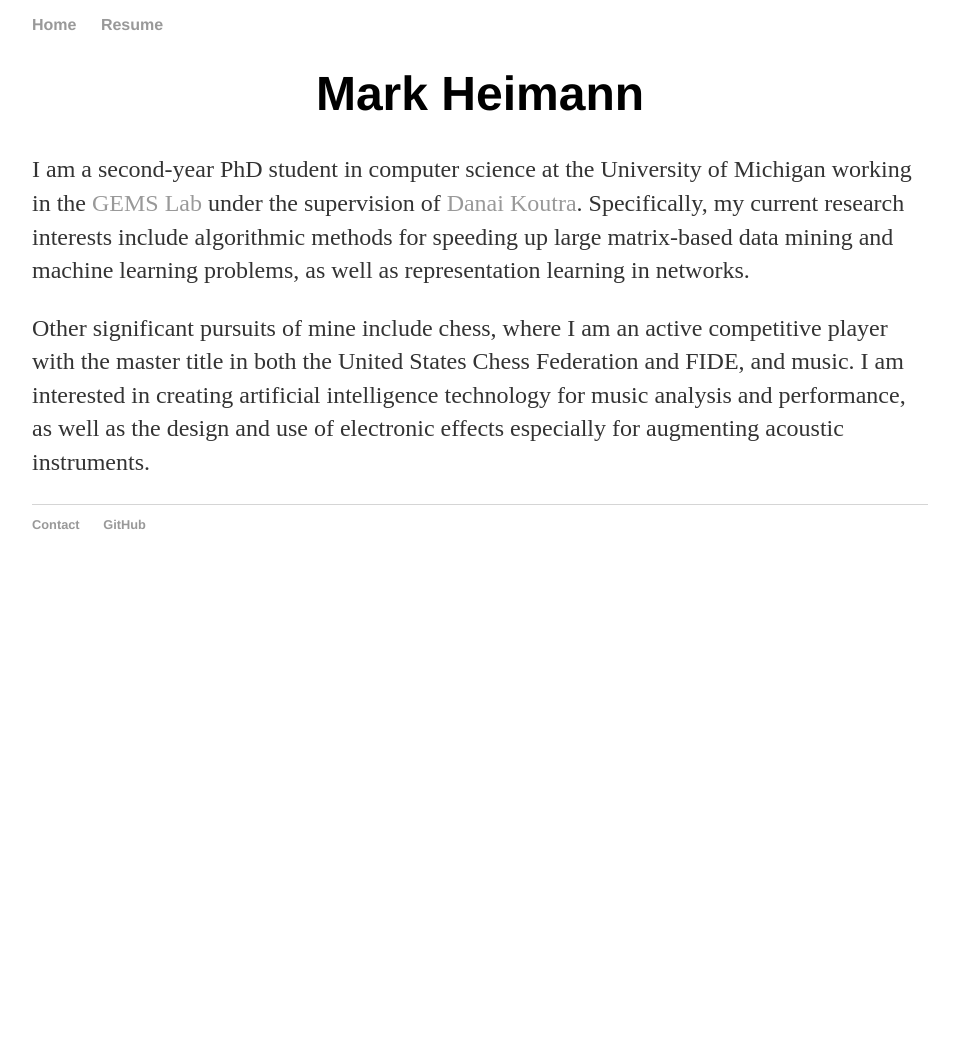
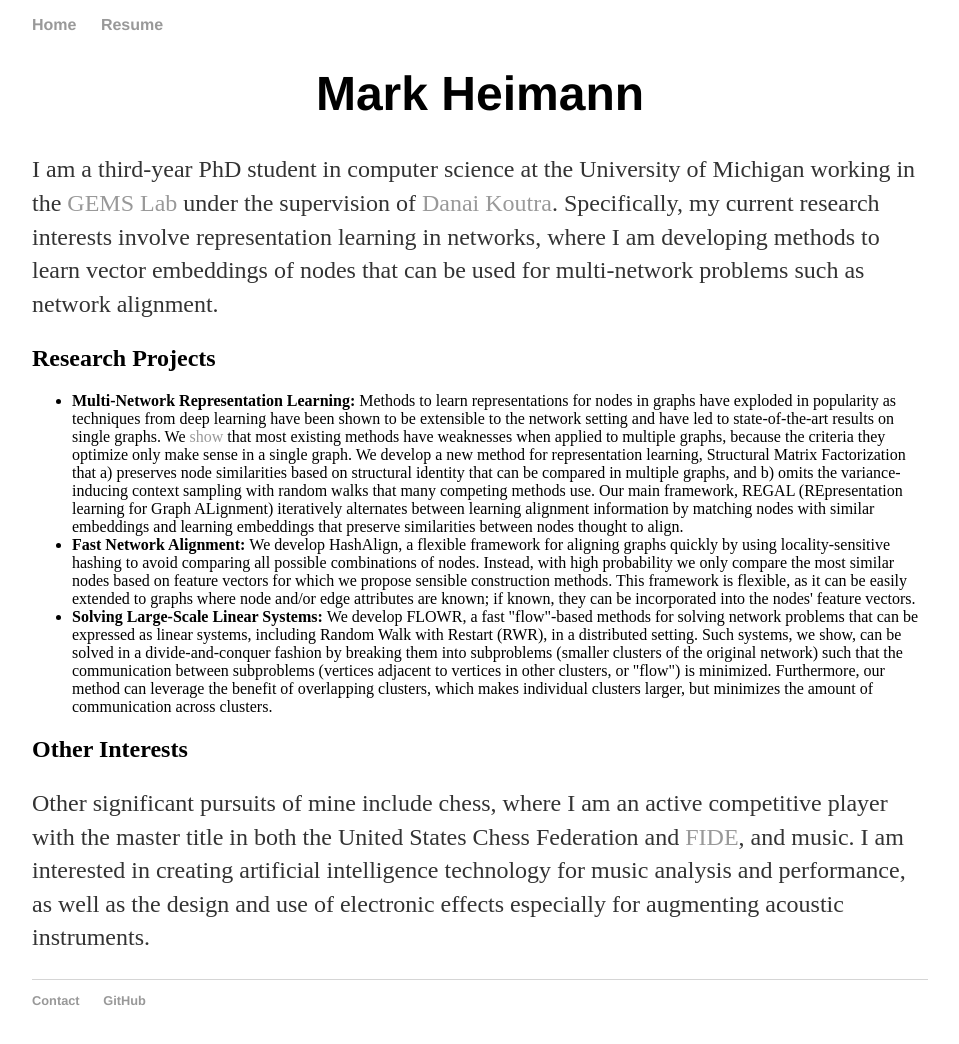
Before and after one commit to markheimann/markheimann.github.io, a Jekyll site: the page built from index.html, in a window 1280 px wide, cut to the strip 192-1260 px from the top of the page. Shown: the top 1044 px of the strip, without its empty margins (160-1119 px from the left). Built offline with Jekyll 4.4.1, drawn with Linux system fonts in a browser that asks for light colours; before the commit the page ends 900 px from its top, so only the background shows below that.

Commit message:
updated project info, resume

```diff
--- a/_layouts/default.html
+++ b/_layouts/default.html
@@ -5,7 +5,7 @@
       <nav>
           <ul>
               <li><a href="/">Home</a></li>
-              <li><a href="https://dl.dropboxusercontent.com/s/2c5j1of121p0mmx/MarkHeimann_Resume.doc?dl=0">Resume</a></li>
+              <li><a href="https://www.dropbox.com/s/8ii1w0gs0sjnkix/MarkHeimann_Resume.pdf?dl=0">Resume</a></li>
           </ul>
       </nav>
 
--- a/index.html
+++ b/index.html
@@ -3,7 +3,22 @@ layout: default
 title: Mark Heimann
 ---
 <div class="blurb">
-    <p>I am a second-year PhD student in computer science at the University of Michigan working in the <a href="http://web.eecs.umich.edu/~dkoutra/group/index.html">GEMS Lab</a> under the supervision of <a href="http://web.eecs.umich.edu/~dkoutra">Danai Koutra</a>. Specifically, my current research interests include algorithmic methods for speeding up large matrix-based data mining and machine learning problems, as well as representation learning in networks.
+    <p>I am a third-year PhD student in computer science at the University of Michigan working in the <a href="http://web.eecs.umich.edu/~dkoutra/group/index.html">GEMS Lab</a> under the supervision of <a href="http://web.eecs.umich.edu/~dkoutra">Danai Koutra</a>. Specifically, my current research interests involve representation learning in networks, where I am developing methods to learn vector embeddings of nodes that can be used for multi-network problems such as network alignment.
 
-    <p>Other significant pursuits of mine include chess, where I am an active competitive player with the master title in both the United States Chess Federation and FIDE, and music.  I am interested in creating artificial intelligence technology for music analysis and performance, as well as the design and use of electronic effects especially for augmenting acoustic instruments. </p>
 </div><!-- /.blurb -->
+
+<h2>Research Projects</h2>
+<div class="blurb">
+<ul>
+  <li><b>Multi-Network Representation Learning: </b> Methods to learn representations for nodes in graphs have exploded in popularity as techniques from deep learning have been shown to be extensible to the network setting and have led to state-of-the-art results on single graphs.  We <a href="http://www.mlgworkshop.org/2017/paper/MLG2017_paper_26.pdf">show</a> that most existing methods have weaknesses when applied to multiple graphs, because the criteria they optimize only make sense in a single graph.  We develop a new method for representation learning, Structural Matrix Factorization that a) preserves node similarities based on structural identity that can be compared in multiple graphs, and b) omits the variance-inducing context sampling with random walks that many competing methods use.   Our main framework, REGAL (REpresentation learning for Graph ALignment) iteratively alternates between learning alignment information by matching nodes with similar embeddings and learning embeddings that preserve similarities between nodes thought to align.
+
+  <li><b>Fast Network Alignment: </b> We develop HashAlign, a flexible framework for aligning graphs quickly by using locality-sensitive hashing to avoid comparing all possible combinations of nodes.  Instead, with high probability we only compare the most similar nodes based on feature vectors for which we propose sensible construction methods.  This framework is flexible, as it can be easily extended to graphs where node and/or edge attributes are known; if known, they can be incorporated into the nodes' feature vectors.
+
+  <li><b>Solving Large-Scale Linear Systems: </b> We develop FLOWR, a fast "flow"-based methods for solving network problems that can be expressed as linear systems, including Random Walk with Restart (RWR), in a distributed setting.  Such systems, we show, can be solved in a divide-and-conquer fashion by breaking them into subproblems (smaller clusters of the original network) such that the communication between subproblems (vertices adjacent to vertices in other clusters, or "flow") is minimized.  Furthermore, our method can leverage the benefit of overlapping clusters, which makes individual clusters larger, but minimizes the amount of communication across clusters.
+</ul>
+</div>
+
+<h2> Other Interests</h2>
+<div class="blurb">
+<p>Other significant pursuits of mine include chess, where I am an active competitive player with the master title in both the United States Chess Federation and <a href="https://ratings.fide.com/card.phtml?event=2028441">FIDE</a>, and music.  I am interested in creating artificial intelligence technology for music analysis and performance, as well as the design and use of electronic effects especially for augmenting acoustic instruments. </p>
+</div>
```
